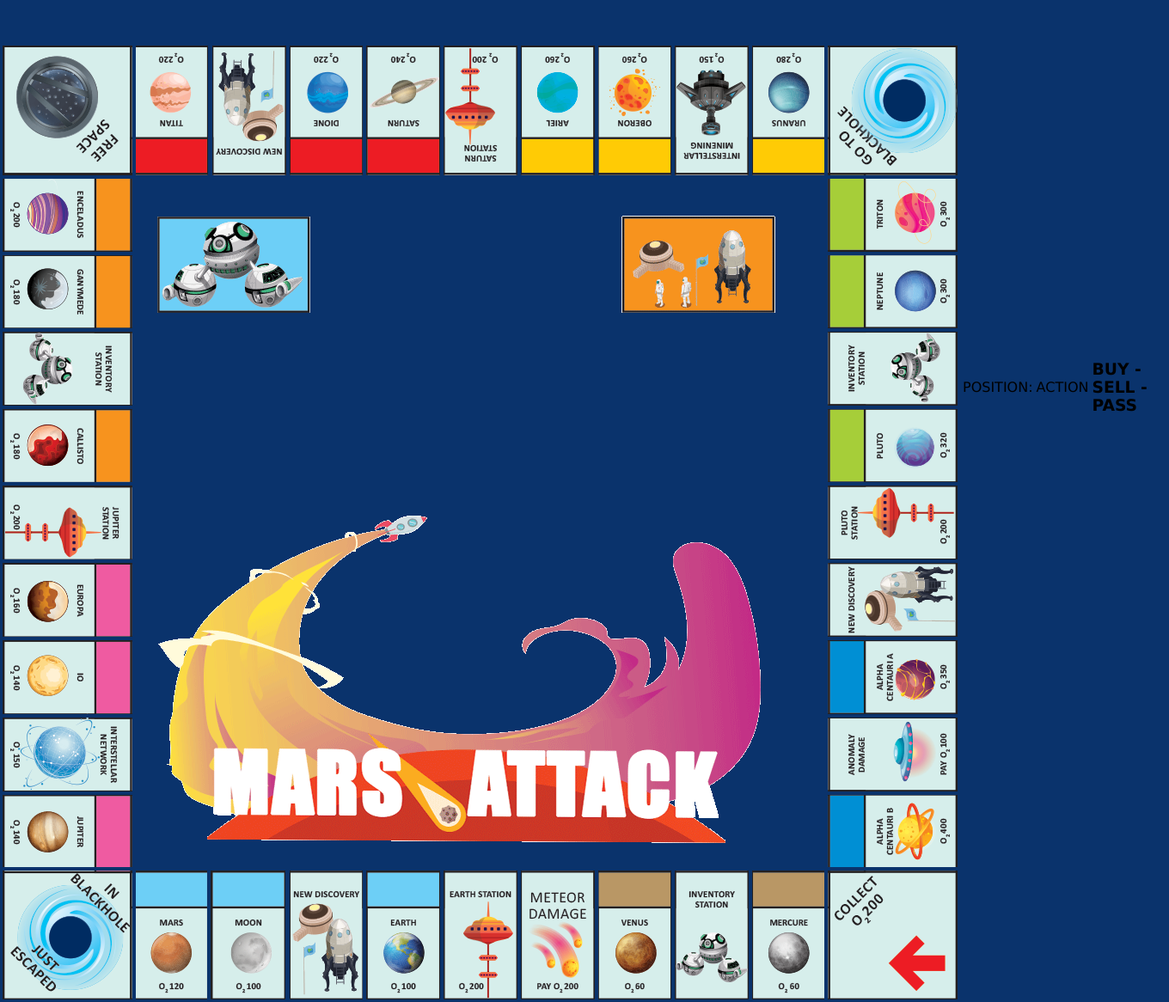
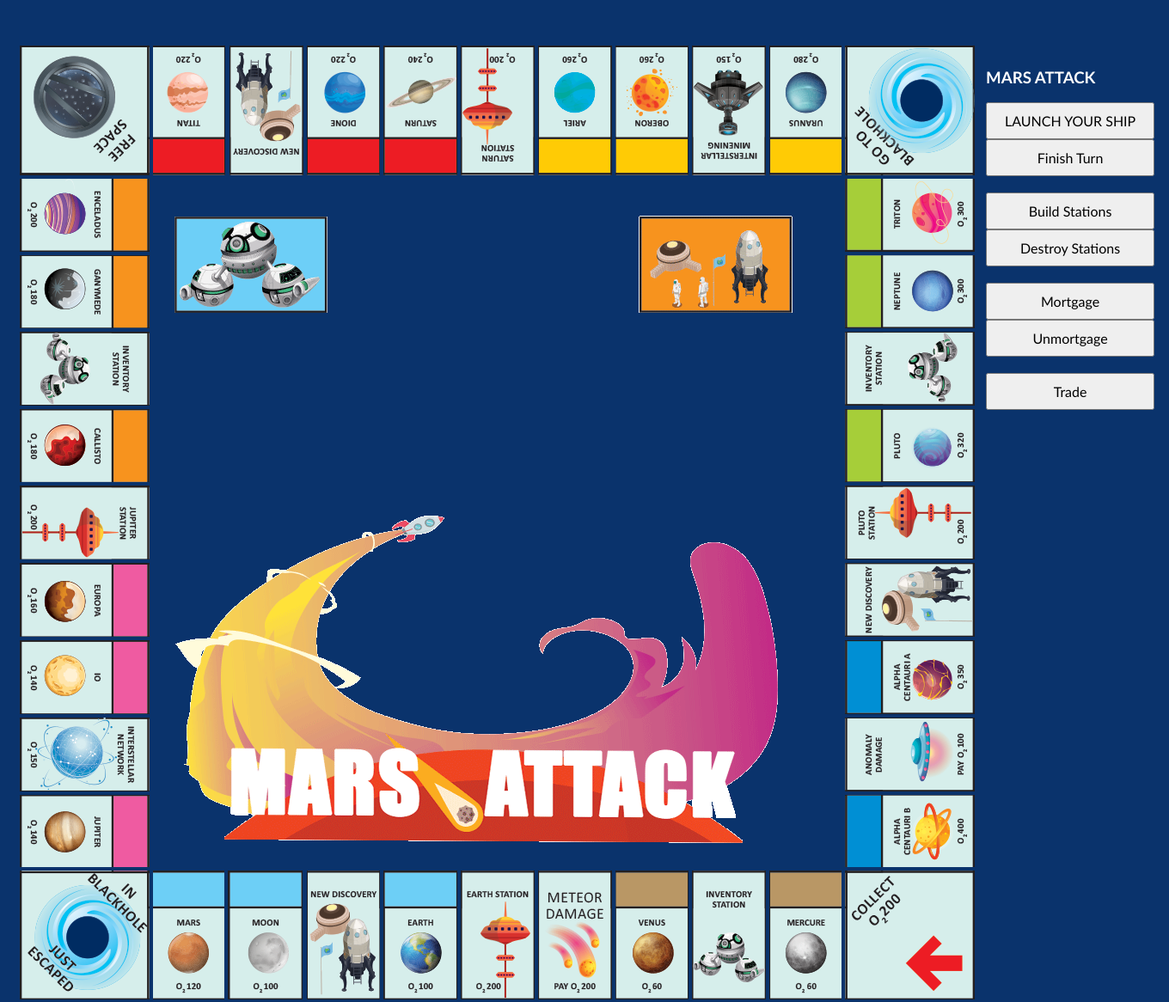
Before and after one commit to altasismail/mars-attack, a PHP site: page /game.php in a window 1360 px wide. Shown: the part 196-1362 px from the top of the page at 86% size. Run offline with PHP 8.4, Linux system fonts and the light colour scheme.

Commit message:
gamebutons

```diff
--- a/assets/css/altas.css
+++ b/assets/css/altas.css
@@ -2,7 +2,33 @@
 
     display: flex;
     justify-content: flex-start;
-    overflow-wrap: normal;
-    max-height: 800px;
-    max-width: 100%;
+
+
 }
+.altas-game h1 {
+    color : white;
+    font-family: 'Trebuchet MS', 'Lucida Sans Unicode', 'Lucida Grande', 'Lucida Sans', Arial, sans-serif;
+}
+
+.altas-gameside {
+    display: flex;
+    flex-direction: column;
+    margin: 10px;
+}
+.altas-actions {
+    display: flex;
+    flex-direction: column;
+
+}
+.altas-actions input{
+    font-family: 'Trebuchet MS', 'Lucida Sans Unicode', 'Lucida Grande', 'Lucida Sans', Arial, sans-serif;
+    font-size: 16px;
+    padding: 10px;
+    padding-left: 20px;
+    padding-right: 20px;
+}
+
+.gameboard {
+    margin-left: 20px;
+
+}
--- a/assets/js/ismail-board.json
+++ b/assets/data/ismailBoard.json
@@ -873,5 +873,4 @@
         ]
 
     }
-
 ]
--- a/assets/js/altas.js
+++ b/assets/js/altas.js
@@ -1,5 +1,21 @@
-console.log("JS Altas");
-$("img").click(function() {
-    var myClass = $(this).attr("class");
-    alert(myClass);
- });
+fetch("http://localhost/planetx/mars-attack/assets/data/ismailBoard.json")
+    .then(function(response){
+    return response.json();
+}).then(function(obj){
+    console.log(obj);
+
+}).catch(function (error){
+    console.error('Something went wrong with retrieving the armies!');
+    console.error(error);
+
+});
+
+function Start(){
+
+}
+function FreeSpace(){
+    alert("Bonne Voyage Space Traveler!")
+}
+// let turn = document.getElementById($id=function getid(start){
+
+// })
--- a/php/view/section-game.php
+++ b/php/view/section-game.php
@@ -1,7 +1,7 @@
 <section class="altas-game">
 	<table class="gameboard" id="gameboard">
 		<tr>
-			<td>
+			<td onclick="FreeSpace()">
 				<img class="free-space" id="free-space" src="assets/img/altas-game-images/free-space.png" alt="free-space" /></td>
 			<td colspan="2">
 				<img class="titan" id="titan" src="assets/img/altas-game-images/titan.png" alt="titan" /></td>
@@ -101,16 +101,30 @@
 				<img class="inventory-station-0" id="inventory-station-0" src="assets/img/altas-game-images/inventory-station-0.png" alt="inventory-station-0" /></td>
 			<td>
 				<img class="mercure" id="mercure" src="assets/img/altas-game-images/mercure.png" alt="mercure" /></td>
-			<td>
+			<td onclick="Start()">
 				<img class="start" id="start" src="assets/img/altas-game-images/start.png" alt="start" /></td>
 		</tr>
 	</table>
+	<section class="altas-gameside">
+		<div id="message"><h1>MARS ATTACK</h1></div>
 
-	<table>
-		<tr>
-			<td>POSITION:</td>
-			<td>ACTION</td>
-			<td><h3>BUY - SELL - PASS</h3></td>
-		</tr>
-	</table>
+		<div id="player-info"></div>
+		<div id="property-info"></div>
+
+		<div class="dice" id="dice">
+			<div class="die one" id="die-1"><span class="dot"></span></div>
+			<div class="die one" id="die-2"><span class="dot"></span></div>
+		</div>
+
+		<div class="altas-actions" id="actions">
+			<input type="button" value="LAUNCH YOUR SHIP" id="btn-launch">
+			<input type="button" value="Finish Turn" id="btn-finish"><br />
+			<input type="button" value="Build Stations" id="btn-stations">
+			<input type="button" value="Destroy Stations" id="btn-stations-dest"><br />
+			<input type="button" value="Mortgage" id="btn-mortgage">
+			<input type="button" value="Unmortgage" id="btn-unmortgage"><br />
+			<input type="button" value="Trade" id="btn-trade">
+		</div>
+	</section>
+
 </section>
```
